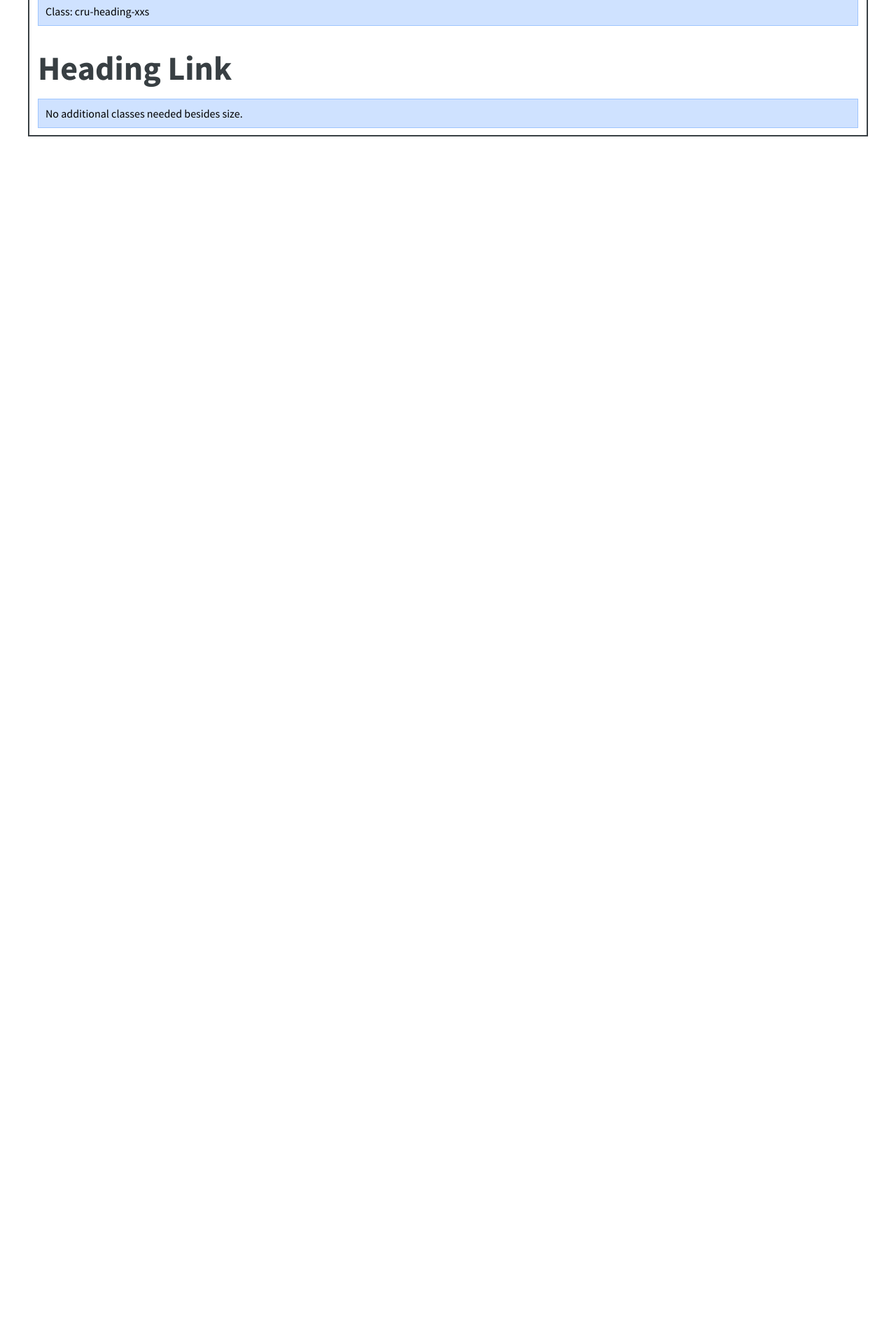
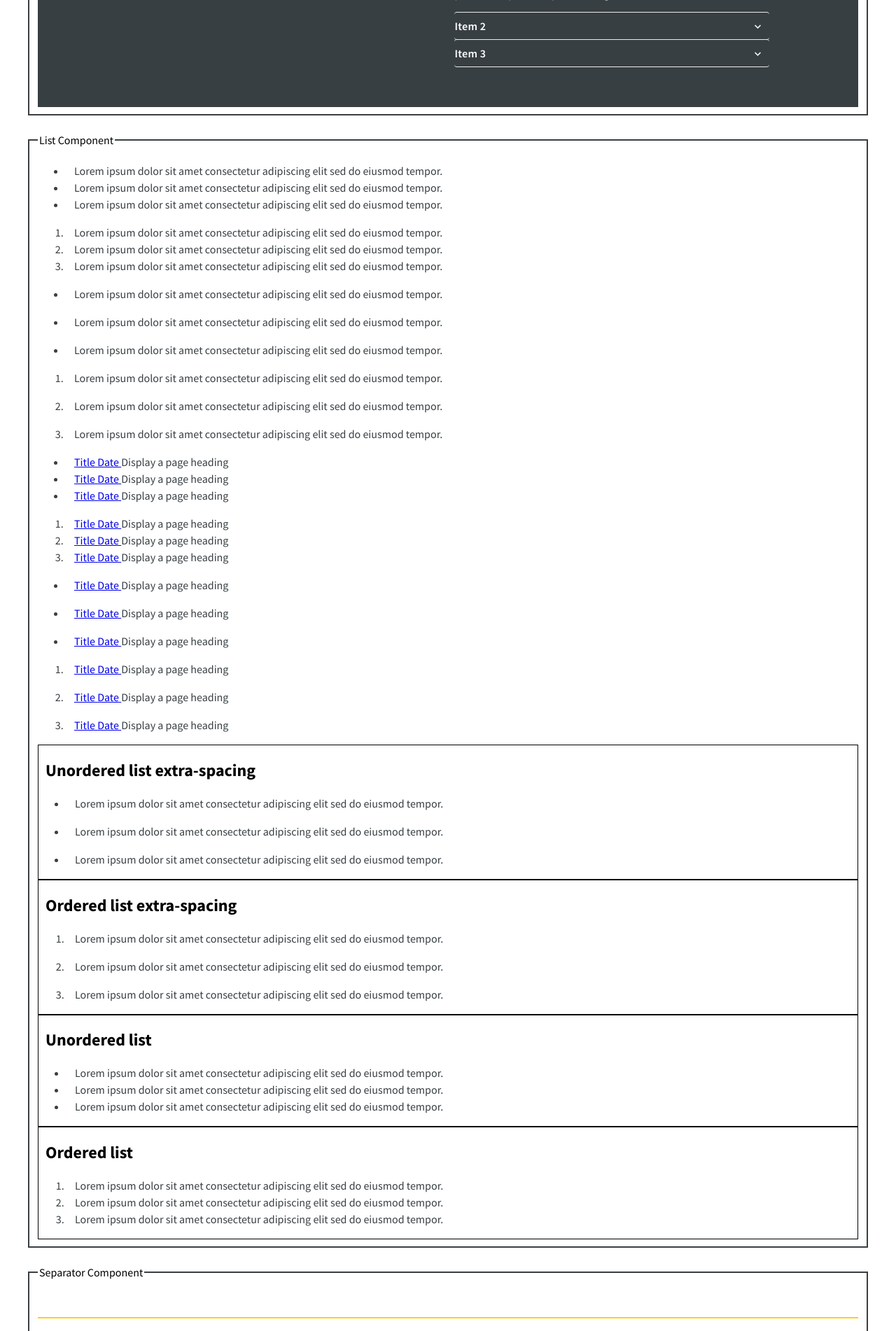
Before and after one commit to CruGlobal/cru-content-designs, a PHP site: page /v0.3/cruorg in a window 1280 px wide. Shown: the part 1298-3200 px from the top of the page at 70% size. Before the commit the page ends 1493 px from the top, so only its background shows below. Run offline with PHP 8.4, Linux system fonts and the light colour scheme; some libraries are stand-ins or nearby versions.

Commit message:
John's updates
Added new functions for accordions, lists, and tabs. Also rewrote HTML and styles for separators.

```diff
--- a/v0.3/cruorg/components/accordion/accordion.php
+++ b/v0.3/cruorg/components/accordion/accordion.php
@@ -1,3 +1,29 @@
+<?php function cru_accordion($dark = false) { ?>
+<div class="accordion<?php if ( $dark == true ) { echo ' cru-accordion-black'; } ?>">
+  <div class="cmp-accordion">
+    <?php for ($i = 1; $i <= 3; $i++) : $state = $i == 1 ? 'expanded' : 'hidden'; ?>
+      <div class="cmp-accordion__item">
+        <h3 class="cmp-accordion__header">
+          <button class="cmp-accordion__button<?php if ( $i == 1 ) { echo ' cmp-accordion__button--expanded'; } ?>">
+            <span class="cmp-accordion__title">Item <?= $i ?></span>
+            <span class="cmp-accordion__icon"></span>
+          </button>
+        </h3>
+        <div class="cmp-accordion__panel cmp-accordion__panel--<?= $state ?>">
+          Lorem ipsum dolor sit amet, consectetur adipiscing elit, sed do eiusmod tempor incididunt ut labore et dolore magna aliqua. Eu mi bibendum neque egestas congue quisque egestas. Varius morbi enim nunc faucibus a pellentesque. Scelerisque eleifend donec pretium vulputate sapien nec sagittis.
+        </div>
+      </div>
+    <?php endfor; ?>
+  </div>
+</div>
+<?php } ?>
+
+<?php cru_accordion(); ?>
+
+<div style="background-color: #383F43">
+  <?php cru_accordion(true); ?>
+</div>
+
 <div>
   <div class="t-cmp-clean accordion">
     <div id="accordion-78c7838df5" class="cmp-accordion" data-cmp-data-layer="{&quot;accordion-78c7838df5&quot;:{&quot;shownItems&quot;:[&quot;accordion-78c7838df5-item-ab0d3a9f0d&quot;],&quot;@type&quot;:&quot;core-components-examples/components/accordion&quot;,&quot;repo:modifyDate&quot;:&quot;2018-12-07T12:12:10Z&quot;}}" data-placeholder-text="false">
--- a/v0.3/cruorg/components/list/list.php
+++ b/v0.3/cruorg/components/list/list.php
@@ -1,3 +1,37 @@
+<?php
+function cru_list($extra_spacing = false, $links = false) {
+  $list_types = ['ul', 'ol'];
+  foreach ($list_types as $tag) :
+?>
+<div class="list<?php if ( $extra_spacing == true ) { echo ' cru-list-extra-spacing'; } ?>">
+  <<?= $tag ?> class="cmp-list">
+    <?php for ($i = 1; $i <= 3; $i++) : ?>
+        <li class="cmp-list__item">
+          <article>
+            <?php if ( $links == true ) { ?>
+              <a class="cmp-list__item-link" href="#">
+                <span class="cmp-list__item-title">Title</span>
+                <span class="cmp-list__item-date">Date</span>
+              </a>
+              <span class="cmp-list__item-description">Display a page heading</span>
+            <?php } else { ?>
+              <span class="cmp-list__item-title">Lorem ipsum dolor sit amet consectetur adipiscing elit sed do eiusmod tempor.</span>
+            <?php } ?>
+          </article>
+        </li>
+    <?php endfor; ?>
+  </<?= $tag ?>>
+</div>
+<?php
+  endforeach;
+}
+?>
+
+<?php cru_list(); ?>
+<?php cru_list(true); ?>
+<?php cru_list(false, true); ?>
+<?php cru_list(true, true); ?>
+
 <?php
 function output_unordered_list($type) {
 ?>
--- a/v0.3/cruorg/components/separator/separator.php
+++ b/v0.3/cruorg/components/separator/separator.php
@@ -1,14 +1,22 @@
-<div style="border: 1px solid black; margin: 30px 0">
-    <div class="separator cru-separator-ligth">
-      <div id="separator-cc11e67e10" class="cmp-separator">
-        <hr class="cmp-separator__horizontal-rule">
-      </div>
-    </div>
+<?php function cru_separator($color = false) { ?>
+<div class="separator<?php if ( $color == true ) { echo ' cru-separator-' . $color; } ?>">
+  <div class="cmp-separator">
+    <hr class="cmp-separator__horizontal-rule">
+  </div>
 </div>
-<div style="border: 1px solid white; margin: 30px 0; background: #383F43">
-    <div class="separator">
-      <div id="separator-cc11e67e10" class="cmp-separator cru-separator-white">
-        <hr class="cmp-separator__horizontal-rule">
-      </div>
-    </div>
+<?php } ?>
+
+<?php
+cru_separator('yellow');
+cru_separator('gray-dark');
+cru_separator('gray-medium');
+cru_separator('gray-light');
+?>
+
+<div style="background-color: #383F43; padding: 1px 0;">
+  <?php
+  cru_separator('yellow');
+  cru_separator('gray-medium');
+  cru_separator('white');
+  ?>
 </div>
--- a/v0.3/cruorg/components/separator/separator.scss
+++ b/v0.3/cruorg/components/separator/separator.scss
@@ -3,19 +3,27 @@
 
 /* Separator styles */
 
-@mixin cru-separator-white {
-    border-color: $cru-color-white;
-}
+$cru-separator-colors: (
+  'yellow': $cru-color-yellow,
+  'gray-dark': $cru-color-gray-dark,
+  'gray-medium': $cru-color-gray-medium,
+  'gray-light': $cru-color-gray-light,
+  'white': $cru-color-white
+);
 
 .separator {
-    .cmp-separator {
-        &__horizontal-rule {
-            margin: 8%;
-        }
+  margin: ($cru-spacer * 3) 0;
+  .cmp-separator__horizontal-rule {
+    border-color: $cru-color-gray-medium;
+    border-style: solid;
+    border-width: 1px 0;
+    margin: 0;
+  }
+  @each $label, $color in $cru-separator-colors {
+    &.cru-separator-#{$label} {
+      .cmp-separator__horizontal-rule {
+        border-color: $color;
+      }
     }
-    .cru-separator-white .cmp-separator {
-        &__horizontal-rule {
-            @include cru-separator-white;
-        }
-    }
+  }
 }
--- a/v0.3/cruorg/components/tabs/tabs.php
+++ b/v0.3/cruorg/components/tabs/tabs.php
@@ -1,3 +1,23 @@
+<?php function cru_tabs($dots = false) { ?>
+<div class="tabs<?php if ( $dots == true ) { echo ' cru-tablist-icon'; } ?>">
+  <div class="cmp-tabs">
+    <ol class="cmp-tabs__tablist">
+      <?php for ($i = 1; $i <= 3; $i++) : $state = $i == 1 ? ' cmp-tabs__tab--active' : ''; ?>
+        <li class="cmp-tabs__tab<?= $state ?>">Tab <?= $i ?></li>
+      <?php endfor; ?>
+    </ol>
+    <?php for ($i = 1; $i <= 3; $i++) : $state = $i == 1 ? ' cmp-tabs__tabpanel--active' : ''; ?>
+      <div class="cmp-tabs__tabpanel<?= $state ?>">
+        Lorem ipsum dolor sit amet, consectetur adipiscing elit, sed do eiusmod tempor incididunt ut labore et dolore magna aliqua. Eu mi bibendum neque egestas congue quisque egestas. Varius morbi enim nunc faucibus a pellentesque. Scelerisque eleifend donec pretium vulputate sapien nec sagittis.
+      </div>
+    <?php endfor; ?>
+  </div>
+</div>
+<?php } ?>
+
+<?php cru_tabs(); ?>
+<?php cru_tabs(true); ?>
+
 <div class="tabs">
     <div id="tabs-c324455e43" class="cmp-tabs" data-cmp-data-layer="{&quot;tabs-c324455e43&quot;:{&quot;shownItems&quot;:[&quot;tabs-c324455e43-item-ace94c0467&quot;],&quot;@type&quot;:&quot;core-components-examples/components/tabs&quot;,&quot;repo:modifyDate&quot;:&quot;2018-12-07T12:11:51Z&quot;}}" data-placeholder-text="false">
     <h2 style="margin-left: 10px">TABS WITHOUT ICONS</h2>
--- a/v0.3/cruorg/index.php
+++ b/v0.3/cruorg/index.php
@@ -53,7 +53,7 @@
     <?php
 
       $components = array(
-        // 'accordion',
+        'accordion',
         // 'breadcrumb',
         // 'button',
         // 'carousel',
@@ -62,13 +62,13 @@
         // 'embed',
         // 'form',
         // 'image',
-        // 'list',
-        // 'separator',
+        'list',
+        'separator',
         // 'sharing',
-        // 'tabs',
+        'tabs',
         // 'teaser',
         // 'text',
-        'title',
+        // 'title',
       );
 
       foreach ($components as $component) {
--- a/v0.3/cruorg/styles.css
+++ b/v0.3/cruorg/styles.css
@@ -176,11 +176,23 @@
   margin-bottom: 16px; }
 
 /* Separator styles */
-.separator .cmp-separator__horizontal-rule {
-  margin: 8%; }
-
-.separator .cru-separator-white .cmp-separator__horizontal-rule {
-  border-color: #FFFFFF; }
+.separator {
+  margin: 48px 0; }
+  .separator .cmp-separator__horizontal-rule {
+    border-color: #9C9FA1;
+    border-style: solid;
+    border-width: 1px 0;
+    margin: 0; }
+  .separator.cru-separator-yellow .cmp-separator__horizontal-rule {
+    border-color: #FFCF07; }
+  .separator.cru-separator-gray-dark .cmp-separator__horizontal-rule {
+    border-color: #383F43; }
+  .separator.cru-separator-gray-medium .cmp-separator__horizontal-rule {
+    border-color: #9C9FA1; }
+  .separator.cru-separator-gray-light .cmp-separator__horizontal-rule {
+    border-color: #EBECEC; }
+  .separator.cru-separator-white .cmp-separator__horizontal-rule {
+    border-color: #FFFFFF; }
 
 /* Sharing styles */
 /* Tabs styles */
```
Also changed, not shown: v0.3/cruorg/components/separator/separator.css (+17 -5 lines).
